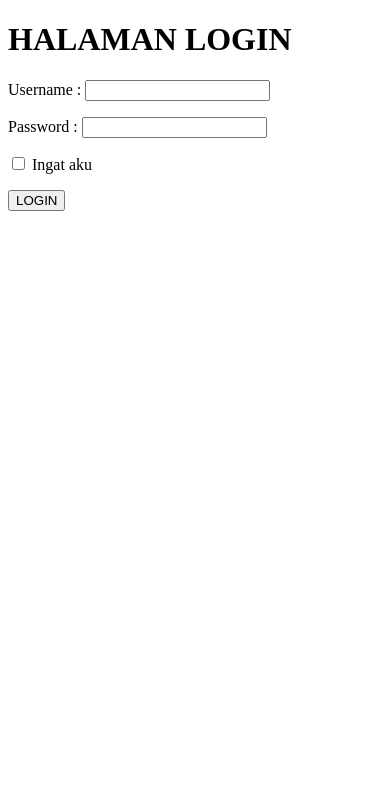
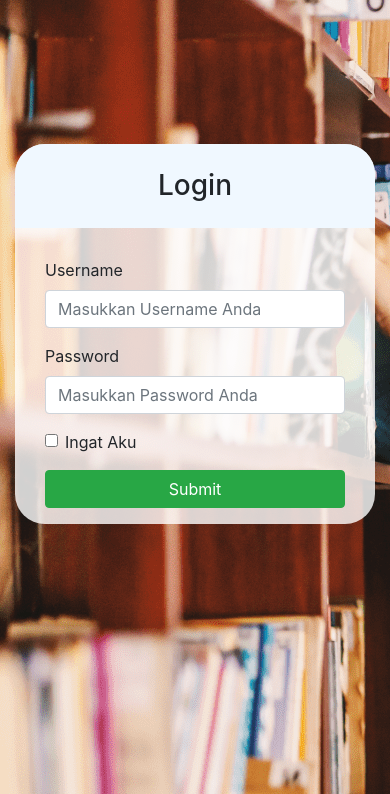
Before and after one commit to pyxsor/sahabat_literasi, a PHP site: page /login.php in a window 390 px wide. Shown: the top 794 px of the page. Run offline with PHP 8.4, Linux system fonts and the light colour scheme; some libraries are stand-ins or nearby versions.

Commit message:
Frontend Login

```diff
--- /dev/null
+++ b/css/login.css
@@ -0,0 +1,16 @@
+body {
+  background-image: url(../images/Home-min-ress.png);
+}
+.login-header {
+  background-color: aliceblue;
+  text-align: center;
+  padding: 25px;
+  border-radius: 30px 30px 0px 0px;
+}
+.login-box {
+  background-color: rgb(255, 255, 255, 0.8);
+  border-radius: 30px;
+}
+#form {
+  margin: 30px;
+}
--- a/login.php
+++ b/login.php
@@ -52,18 +52,65 @@ if (isset($_POST["login"])) {
 
 
 <!DOCTYPE html>
-<html>
+<html lang="id">
 
 <head>
-   <title>login</title>
+   <title>Halaman Login</title>
+   <!-- Meta Tag untuk Bootstrap & PHP -->
+   <meta charset="utf-8">
+   <meta name="viewport" content="width=device-width, initial-scale=1, shrink-to-fit=no">
+
+   <!-- Bootstraps File -->
+   <link rel="stylesheet" href="https://cdn.jsdelivr.net/npm/bootstrap@4.5.3/dist/css/bootstrap.min.css" integrity="sha384-TX8t27EcRE3e/ihU7zmQxVncDAy5uIKz4rEkgIXeMed4M0jlfIDPvg6uqKI2xXr2" crossorigin="anonymous">
+
+   <!-- CSS File -->
+   <link rel="stylesheet" href="css/login.css">
+
 </head>
 
 <body>
-   <h1>HALAMAN LOGIN</h1>
+   <!-- jQuery + Bootstraps Bundle -->
+   <script src="https://code.jquery.com/jquery-3.5.1.slim.min.js" integrity="sha384-DfXdz2htPH0lsSSs5nCTpuj/zy4C+OGpamoFVy38MVBnE+IbbVYUew+OrCXaRkfj" crossorigin="anonymous"></script>
+   <script src="https://cdn.jsdelivr.net/npm/bootstrap@4.5.3/dist/js/bootstrap.bundle.min.js" integrity="sha384-ho+j7jyWK8fNQe+A12Hb8AhRq26LrZ/JpcUGGOn+Y7RsweNrtN/tE3MoK7ZeZDyx" crossorigin="anonymous"></script>
+   <script src="js/font-awesome.min.js"></script>
+
    <?php if (isset($error)) : ?>
-      <p style="color: red; font-style: italic">username / password salah</p>
+      <div class="alert alert-danger" role="alert">
+         Username / Password Anda Salah, Silahkan Coba Lagi!
+      </div>
    <?php endif; ?>
 
+   <div class="container">
+      <div class="row d-flex justify-content-center">
+         <div class="col">
+         </div>
+         <div class="col-md pt-5 mt-5">
+            <div class="login-box align-self-center mt-5">
+               <h3 class="login-header"><i class="fas fa-user"></i> Login</h3>
+               <div id="form">
+                  <form action="" method="POST">
+                     <div class="form-group">
+                        <label for="inputUsername">Username</label>
+                        <input placeholder="Masukkan Username Anda" type="text" class="form-control" name="username" id="username" aria-describedby="emailHelp">
+                     </div>
+                     <div class="form-group">
+                        <label for="inputPassword">Password</label>
+                        <input placeholder="Masukkan Password Anda" type="password" class="form-control" name="password" id="password">
+                     </div>
+                     <div class="form-group form-check">
+                        <input type="checkbox" class="form-check-input" name="remember" id="remember">
+                        <label class="form-check-label" for="remember">Ingat Aku</label>
+                     </div>
+                     <button type="submit" name="login" class="btn btn-success w-100 mb-3">Submit</button>
+                  </form>
+               </div>
+            </div>
+         </div>
+      </div>
+
+
+
+      <!--
    <div id="form">
       <form action="" method="POST">
          <p>
@@ -83,6 +130,8 @@ if (isset($_POST["login"])) {
          </p>
       </form>
    </div>
+-->
+
 </body>
 
 </html>
```
Also changed, not shown: README.md, images/Home-min-ress.png (added), js/font-awesome.min.js (added).
